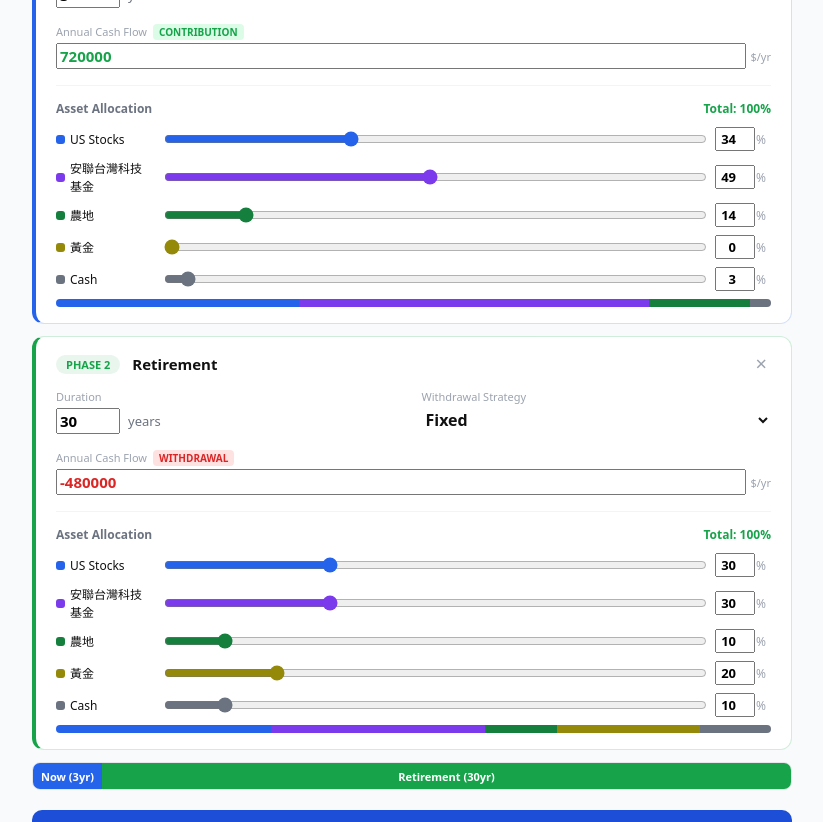
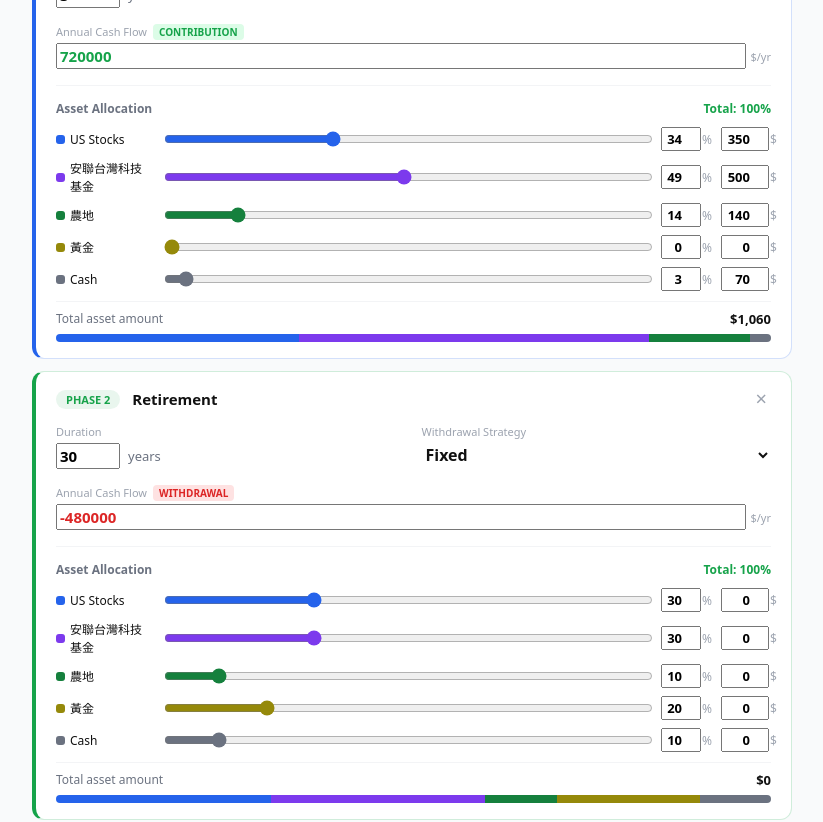
Before and after one commit to L3OL1N/PortfolioMonteCarlo, a React (Vite) app: page / in a window 1280 px wide. Shown: the part 1140-1962 px from the top of the page, without its empty margins (228-1051 px from the left). Built offline with nearby package versions, Linux system fonts and the light colour scheme.

Commit message:
ai add allocAmount

```diff
--- a/src/App.jsx
+++ b/src/App.jsx
@@ -1,6 +1,6 @@
 import { useState, useCallback } from "react";
 import { ASSETS, PRESETS } from "./constants";
-import { makeStage, makeCrash, allocTotal } from "./utils";
+import { makeStage, makeCrash, allocTotal, allocAmountTotal, computeAllocFromAmounts } from "./utils";
 import { simulate } from "./simulation";
 import SequenceRiskPanel from "./components/SequenceRiskPanel";
 import PhaseSection from "./components/PhaseSection";
@@ -13,7 +13,7 @@ export default function App() {
   const [inflation, setInflation] = useState(3.0);
   const [numSims, setNumSims] = useState(10000);
   const [stages, setStages] = useState([
-    makeStage("Now", 3, 720000, { us: 34, cash: 3, allianztech: 49, gold: 0, farmland: 14 }),
+    makeStage("Now", 3, 720000, { us: 34, cash: 3, allianztech: 49, gold: 0, farmland: 14 }, { us: 350, allianztech: 500, farmland: 140, gold: 0, cash: 70 }),
     makeStage("Retirement", 30, -480000, { us: 30, cash: 10, allianztech: 30, gold: 20, farmland: 10 }),
   ]);
   const [seqRisk, setSeqRisk] = useState({ autocorr: 0, crashes: [] });
@@ -26,7 +26,23 @@ export default function App() {
   const addStage = () => setStages((prev) => [...prev, makeStage(`Phase ${prev.length + 1}`, 10, 0, DEFAULT_ALLOC)]);
   const removeStage = (id) => setStages((prev) => (prev.length > 1 ? prev.filter((stage) => stage.id !== id) : prev));
   const updStage = (id, key, value) => setStages((prev) => prev.map((stage) => (stage.id === id ? { ...stage, [key]: value } : stage)));
-  const updAlloc = (id, asset, value) => setStages((prev) => prev.map((stage) => (stage.id === id ? { ...stage, alloc: { ...stage.alloc, [asset]: Math.max(0, Math.min(100, Number(value))) } } : stage)));
+  const updAlloc = (id, asset, value) => setStages((prev) => prev.map((stage) => {
+    if (stage.id !== id) return stage;
+    const nextAlloc = { ...stage.alloc, [asset]: Math.max(0, Math.min(100, Number(value))) };
+    const amountTotal = allocAmountTotal(stage.allocAmount);
+    if (amountTotal > 0) {
+      const nextAllocAmount = Object.fromEntries(ASSETS.map(({ key }) => [key, Math.round((nextAlloc[key] / 100) * amountTotal)]));
+      return { ...stage, alloc: nextAlloc, allocAmount: nextAllocAmount };
+    }
+    return { ...stage, alloc: nextAlloc };
+  }));
+  const updAllocAmount = (id, asset, value) => setStages((prev) => prev.map((stage) => {
+    if (stage.id !== id) return stage;
+    const nextAllocAmount = { ...stage.allocAmount, [asset]: Math.max(0, Number(value) || 0) };
+    const totalAmount = allocAmountTotal(nextAllocAmount);
+    if (totalAmount === 0) return { ...stage, allocAmount: nextAllocAmount };
+    return { ...stage, allocAmount: nextAllocAmount, alloc: computeAllocFromAmounts(nextAllocAmount) };
+  }));
   const normalizeAlloc = (id) => setStages((prev) => prev.map((stage) => {
     if (stage.id !== id) return stage;
     const total = allocTotal(stage.alloc);
@@ -39,6 +55,14 @@ export default function App() {
       sum += normalized[key];
     });
     normalized[keys[keys.length - 1]] = 100 - sum;
+    const amountTotal = allocAmountTotal(stage.allocAmount);
+    if (amountTotal > 0) {
+      const normalizedAmounts = {};
+      keys.forEach((key) => {
+        normalizedAmounts[key] = Math.round((normalized[key] / 100) * amountTotal);
+      });
+      return { ...stage, alloc: normalized, allocAmount: normalizedAmounts };
+    }
     return { ...stage, alloc: normalized };
   }));
 
@@ -141,6 +165,7 @@ export default function App() {
         removeStage={removeStage}
         updStage={updStage}
         updAlloc={updAlloc}
+        updAllocAmount={updAllocAmount}
         normalizeAlloc={normalizeAlloc}
       />
 
--- a/src/components/PhaseSection.jsx
+++ b/src/components/PhaseSection.jsx
@@ -1,7 +1,7 @@
 import { ASSETS, PHASE_COLS } from "../constants";
-import { allocTotal } from "../utils";
+import { allocTotal, allocAmountTotal } from "../utils";
 
-export default function PhaseSection({ stages, addStage, removeStage, updStage, updAlloc, normalizeAlloc }) {
+export default function PhaseSection({ stages, addStage, removeStage, updStage, updAlloc, updAllocAmount, normalizeAlloc }) {
   return (
     <>
       <div style={{ display: "flex", justifyContent: "space-between", alignItems: "center", marginBottom: 12 }}>
@@ -12,6 +12,7 @@ export default function PhaseSection({ stages, addStage, removeStage, updStage,
       {stages.map((stage, idx) => {
         const total = allocTotal(stage.alloc);
         const valid = total === 100;
+        const amountTotal = allocAmountTotal(stage.allocAmount);
         const isWithdrawal = stage.cf < 0;
         const withdrawalMode = stage.withdrawalMode || "fixed";
         const color = PHASE_COLS[idx % PHASE_COLS.length];
@@ -72,7 +73,7 @@ export default function PhaseSection({ stages, addStage, removeStage, updStage,
                 </div>
               </div>
               {ASSETS.map((asset) => (
-                <div key={asset.key} style={{ display: "grid", gridTemplateColumns: "96px 1fr 56px", alignItems: "center", gap: 10, marginBottom: 8 }}>
+                <div key={asset.key} style={{ display: "grid", gridTemplateColumns: "96px 1fr 50px 50px", alignItems: "center", gap: 10, marginBottom: 8 }}>
                   <span style={{ fontSize: 12, display: "flex", alignItems: "center", gap: 5 }}>
                     <span style={{ width: 9, height: 9, borderRadius: 3, background: asset.color, display: "inline-block", flexShrink: 0 }} />{asset.label}
                   </span>
@@ -81,8 +82,16 @@ export default function PhaseSection({ stages, addStage, removeStage, updStage,
                     <input type="number" min={0} max={100} step={1} value={stage.alloc[asset.key]} onChange={(e) => updAlloc(stage.id, asset.key, e.target.value)} style={{ width: 40, fontSize: 13, fontWeight: 700, textAlign: "right" }} />
                     <span style={{ fontSize: 12, color: "#9ca3af" }}>%</span>
                   </div>
+                  <div style={{ display: "flex", alignItems: "center", gap: 1 }}>
+                    <input type="number" min={0} value={stage.allocAmount?.[asset.key] ?? 0} onChange={(e) => updAllocAmount(stage.id, asset.key, e.target.value)} style={{ width: 48, fontSize: 13, fontWeight: 700, textAlign: "right" }} />
+                    <span style={{ fontSize: 12, color: "#9ca3af" }}>$</span>
+                  </div>
                 </div>
               ))}
+              <div style={{ display: "flex", justifyContent: "space-between", marginTop: 10, paddingTop: 8, borderTop: "1px solid #f3f4f6" }}>
+                <span style={{ fontSize: 12, color: "#6b7280" }}>Total asset amount</span>
+                <span style={{ fontSize: 13, fontWeight: 700 }}>${amountTotal.toLocaleString()}</span>
+              </div>
               <div style={{ display: "flex", height: 8, borderRadius: 6, overflow: "hidden", marginTop: 6 }}>
                 {ASSETS.filter((asset) => stage.alloc[asset.key] > 0).map((asset) => (
                   <div key={asset.key} style={{ flex: stage.alloc[asset.key], background: asset.color, transition: "flex .2s" }} />
--- a/src/components/ResultsSection.jsx
+++ b/src/components/ResultsSection.jsx
@@ -78,6 +78,14 @@ export default function ResultsSection({ results, seqRisk, stages }) {
         </ResponsiveContainer>
       </div>
 
+      <div style={{ display: "flex", height: 22, borderRadius: 6, overflow: "hidden", marginTop: 4, paddingLeft: 80 }}>
+        {stages.map((stage, index) => (
+          <div key={stage.id} style={{ flex: stage.years, background: `#${["2563eb","16a34a","d97706","db2777","7c3aed","0891b2"][index % 6]}cc`, display: "flex", alignItems: "center", justifyContent: "center", overflow: "hidden" }}>
+            <span style={{ fontSize: 10, color: "white", whiteSpace: "nowrap", padding: "0 4px", fontWeight: 700 }}>{stage.name}</span>
+          </div>
+        ))}
+      </div>
+
       <div style={{ marginTop: 24, background: "#f8fafc", border: "1px solid #e2e8f0", borderRadius: 12, padding: "18px" }}>
         <div style={{ fontSize: 11, fontWeight: 700, color: "#9ca3af", textTransform: "uppercase", letterSpacing: 0.6, marginBottom: 12 }}>Withdrawal Schedule</div>
         <div style={{ width: "100%", height: 260 }}>
@@ -94,14 +102,6 @@ export default function ResultsSection({ results, seqRisk, stages }) {
         </div>
       </div>
 
-      <div style={{ display: "flex", height: 22, borderRadius: 6, overflow: "hidden", marginTop: 4 }}>
-        {stages.map((stage, index) => (
-          <div key={stage.id} style={{ flex: stage.years, background: `#${["2563eb","16a34a","d97706","db2777","7c3aed","0891b2"][index % 6]}cc`, display: "flex", alignItems: "center", justifyContent: "center", overflow: "hidden" }}>
-            <span style={{ fontSize: 10, color: "white", whiteSpace: "nowrap", padding: "0 4px", fontWeight: 700 }}>{stage.name}</span>
-          </div>
-        ))}
-      </div>
-
       {(seqRisk.autocorr > 0 || seqRisk.crashes.length > 0) && (
         <div style={{ marginTop: 14, padding: "12px 14px", background: "#fffbeb", border: "1px solid #fde68a", borderRadius: 8, fontSize: 12, color: "#78350f" }}>
           <strong>Sequence Risk Interpretation: </strong>
--- a/src/utils.js
+++ b/src/utils.js
@@ -50,12 +50,28 @@ export const fmt = (v) => {
 
 export const allocTotal = (alloc) => ASSETS.reduce((sum, asset) => sum + Number(alloc[asset.key] || 0), 0);
 
-export const makeStage = (name, years, cf, alloc) => ({
+export const allocAmountTotal = (allocAmount) => ASSETS.reduce((sum, asset) => sum + Number(allocAmount?.[asset.key] || 0), 0);
+
+export const computeAllocFromAmounts = (allocAmount) => {
+  const total = allocAmountTotal(allocAmount);
+  if (total === 0) return Object.fromEntries(ASSETS.map((asset) => [asset.key, 0]));
+  let sum = 0;
+  const normalized = {};
+  ASSETS.forEach((asset, index) => {
+    normalized[asset.key] = index < ASSETS.length - 1 ? Math.round((Number(allocAmount[asset.key] || 0) / total) * 100) : 0;
+    sum += normalized[asset.key];
+  });
+  normalized[ASSETS[ASSETS.length - 1].key] = 100 - sum;
+  return normalized;
+};
+
+export const makeStage = (name, years, cf, alloc, allocAmount) => ({
   id: Math.random().toString(36).slice(2),
   name,
   years,
   cf,
   alloc: { ...alloc },
+  allocAmount: allocAmount ? { ...allocAmount } : Object.fromEntries(ASSETS.map((asset) => [asset.key, 0])),
   withdrawalMode: "fixed",
   withdrawalRate: 4.0,
 });
```
